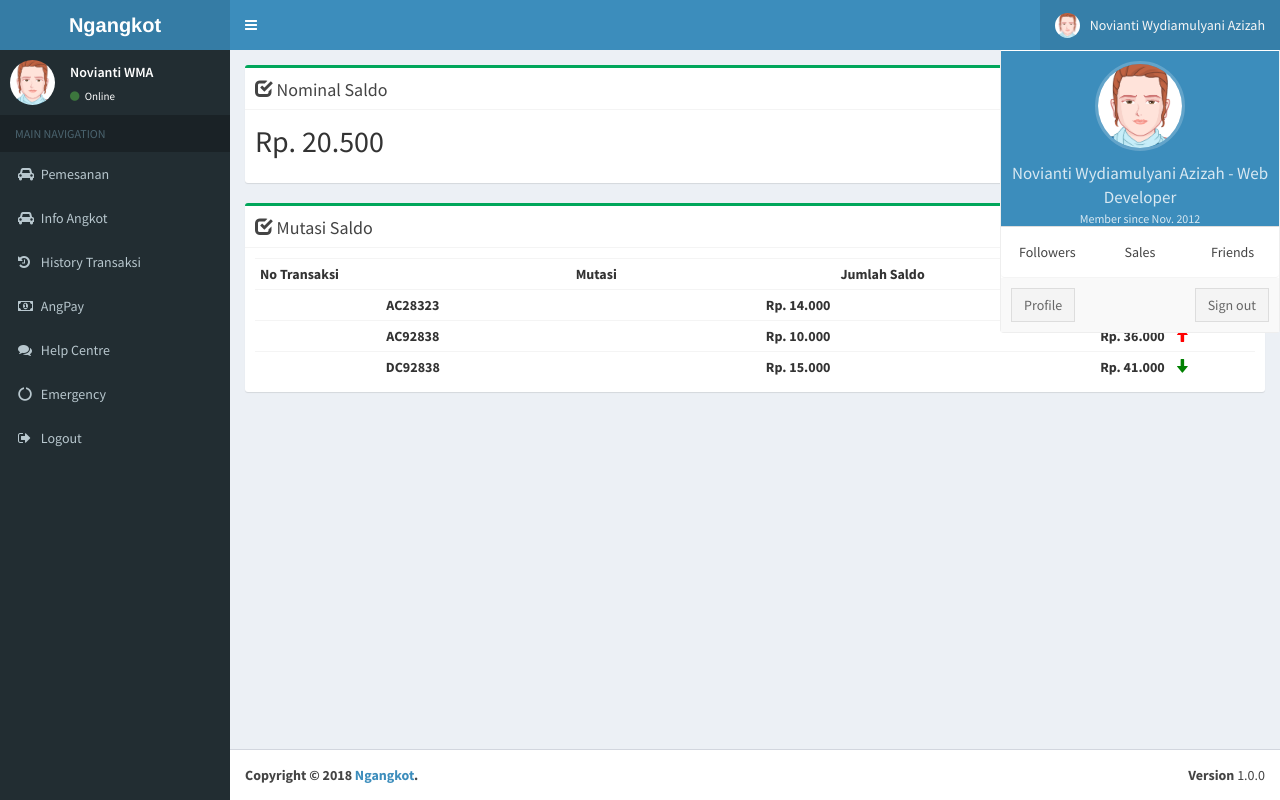
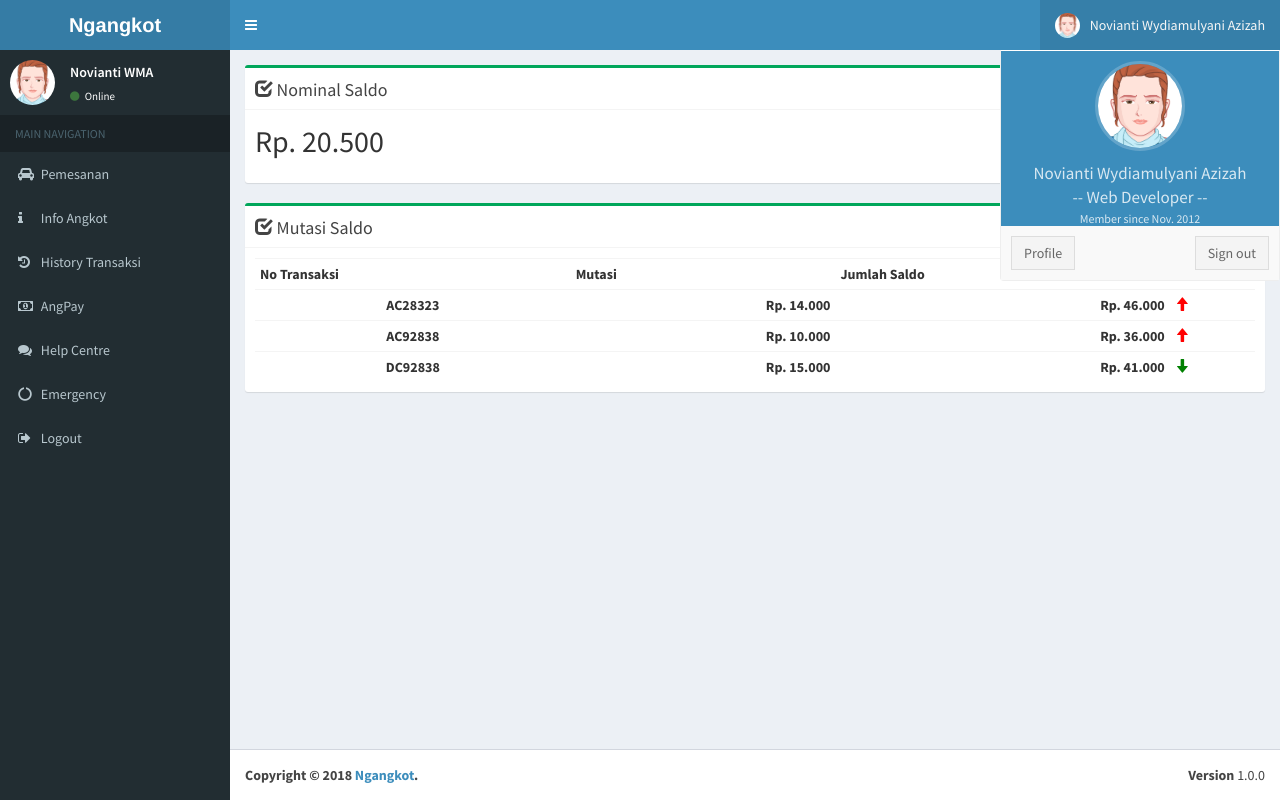
Before and after one commit to noviazizah11/Gokot, a PHP site: page /pages/angpay.php in a window 1280 px wide, after a click on "Novianti Wydiamulyani Azizah". Run offline with PHP 8.4, Linux system fonts and the light colour scheme; lists and menus that the app fills with data are empty.

Commit message:
update sidebar dan header

```diff
--- a/pages/layout/header.php
+++ b/pages/layout/header.php
@@ -56,24 +56,9 @@
                     <img src="../dist/img/avatar2.png" class="img-circle" alt="User Image">
 
                     <p>
-                      Novianti Wydiamulyani Azizah - Web Developer
+                      Novianti Wydiamulyani Azizah <br>-- Web Developer --
                       <small>Member since Nov. 2012</small>
                     </p>
-                  </li>
-                  <!-- Menu Body -->
-                  <li class="user-body">
-                    <div class="row">
-                      <div class="col-xs-4 text-center">
-                        <a href="#">Followers</a>
-                      </div>
-                      <div class="col-xs-4 text-center">
-                        <a href="#">Sales</a>
-                      </div>
-                      <div class="col-xs-4 text-center">
-                        <a href="#">Friends</a>
-                      </div>
-                    </div>
-                    <!-- /.row -->
                   </li>
                   <!-- Menu Footer-->
                   <li class="user-footer">
@@ -81,7 +66,7 @@
                       <a href="#" class="btn btn-default btn-flat">Profile</a>
                     </div>
                     <div class="pull-right">
-                      <a href="#" class="btn btn-default btn-flat">Sign out</a>
+                      <a href="login.php" class="btn btn-default btn-flat">Sign out</a>
                     </div>
                   </li>
                 </ul>
--- a/pages/layout/sidebar.php
+++ b/pages/layout/sidebar.php
@@ -17,7 +17,7 @@
       <li class="header">MAIN NAVIGATION</li>
 
       <li><a href="pemesanan.php" class="dim"><i class="fa fa-car"></i> <span>Pemesanan</span></a></li>
-      <li><a href="info_angkot.php" class="dim"><i class="fa fa-car"></i> <span>Info Angkot</span></a></li>
+      <li><a href="info_angkot.php" class="dim"><i class="fa fa-info"></i> <span>Info Angkot</span></a></li>
       <li><a href="history.php" class="dim"><i class="fa fa-history"></i> <span>History Transaksi</span></a></li>
       <li><a href="angpay.php" class="dim"><i class="fa fa-money"></i> <span>AngPay</span></a></li>
       <li><a href="pemesanan.php" class="dim"><i class="fa fa-comments"></i> <span>Help Centre</span></a></li>
```
